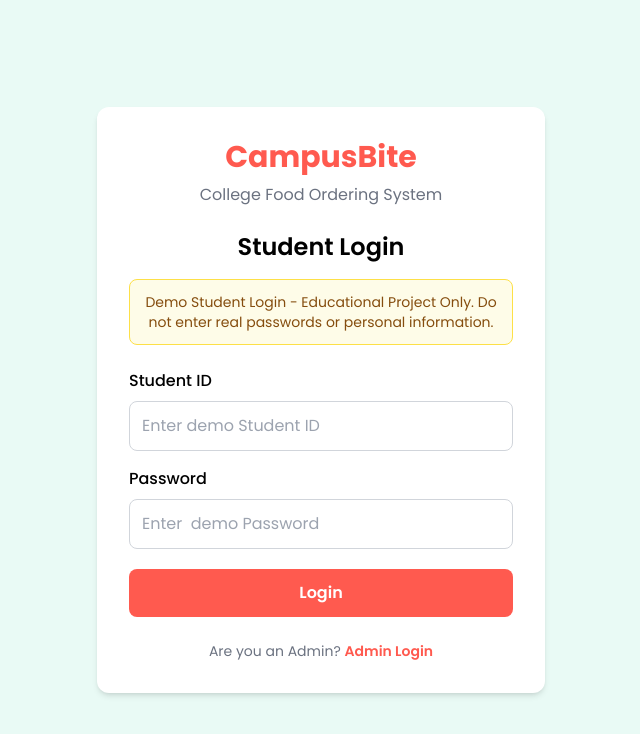
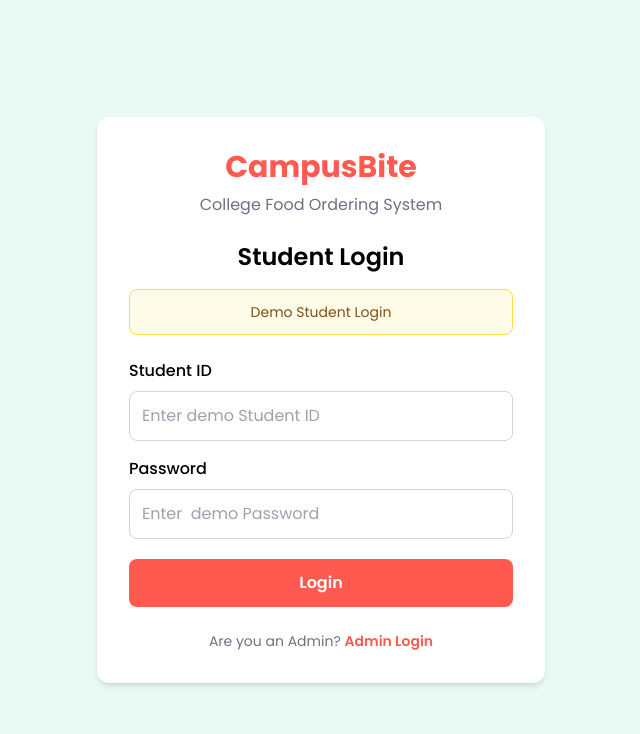
Before and after one commit to lokeshrathinam017-ux/CampusBite, a plain HTML site: page login_page.html in a window 1280 px wide. Shown: the whole page, without its empty margins (319-959 px from the left). Drawn offline with nearby package versions, Linux system fonts and the light colour scheme.

Commit message:
Updated files

```diff
--- a/login_page.html
+++ b/login_page.html
@@ -39,8 +39,7 @@
 
             <div
                 class="mt-4 mb-4 bg-yellow-50 border border-yellow-300 text-yellow-800 text-sm p-3 rounded-lg text-center">
-                Demo Student Login - Educational Project Only.
-                Do not enter real passwords or personal information.
+                Demo Student Login
             </div>
 
             <form id="student-login-form" class="mt-6">
```
Also changed, not shown: index.html (+1 -1 lines).
